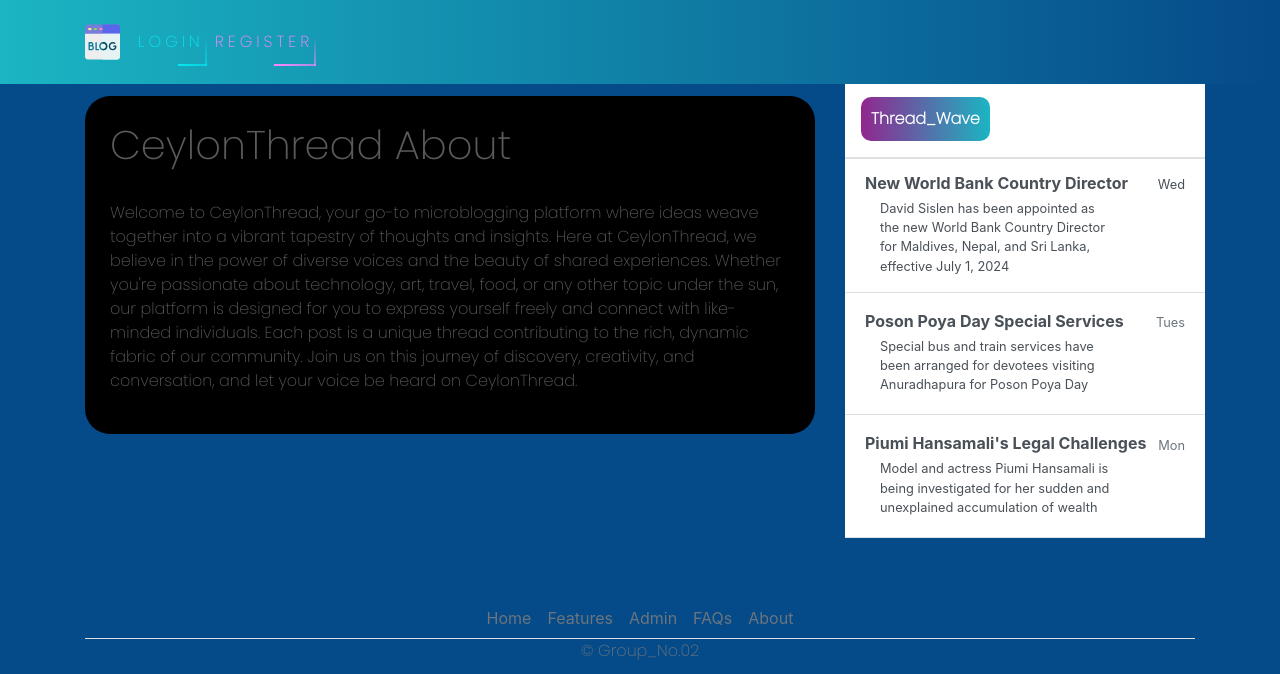
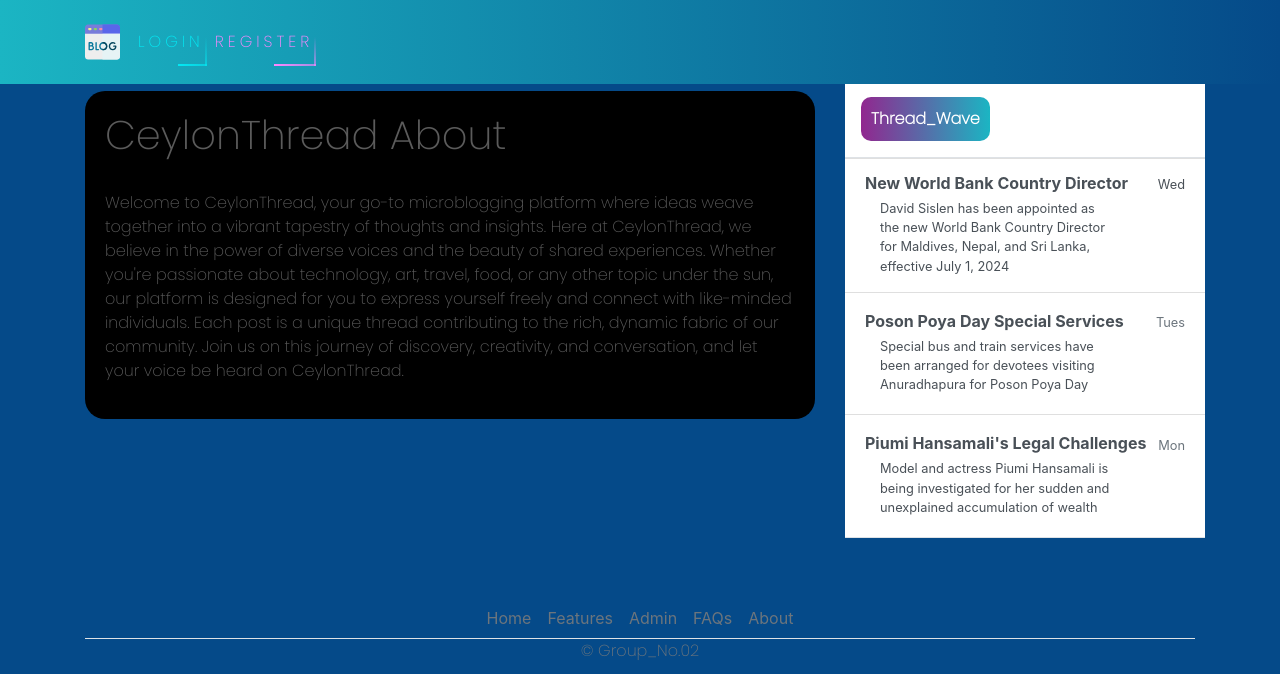
Before and after one commit to Sandudil/djangoblog, a Django app: template blogproj/blog/templates/blog/about.html in a window 1280 px wide. Shown: the top 674 px of the page. Run offline with Django 4.2, Linux system fonts and the light colour scheme; the template is opened without the code that fills it, so the values that code supplies are empty; some libraries are stand-ins or nearby versions.

Commit message:
Update about.html

```diff
--- a/blogproj/blog/templates/blog/about.html
+++ b/blogproj/blog/templates/blog/about.html
@@ -1,7 +1,7 @@
 {% extends 'blog/base.html' %}
 {% block content %}
-<div class="container" style="background: black; padding: 25px; margin-top: 15px; border-radius: 25px;">
-      <h1> CeylonThread About </h1><br>
+<div class="container" style="background: black; padding: 20px; margin-top: 10px; border-radius: 20px;">
+      <h1>CeylonThread About</h1><br>
       <p> Welcome to CeylonThread, your go-to microblogging platform where ideas weave together into a vibrant tapestry of thoughts and insights. Here at CeylonThread, we believe in the power of diverse voices and the beauty of shared experiences. Whether you're passionate about technology, art, travel, food, or any other topic under the sun, our platform is designed for you to express yourself freely and connect with like-minded individuals. Each post is a unique thread contributing to the rich, dynamic fabric of our community. Join us on this journey of discovery, creativity, and conversation, and let your voice be heard on CeylonThread.</p>
 </div>
 {% endblock content %}
```
